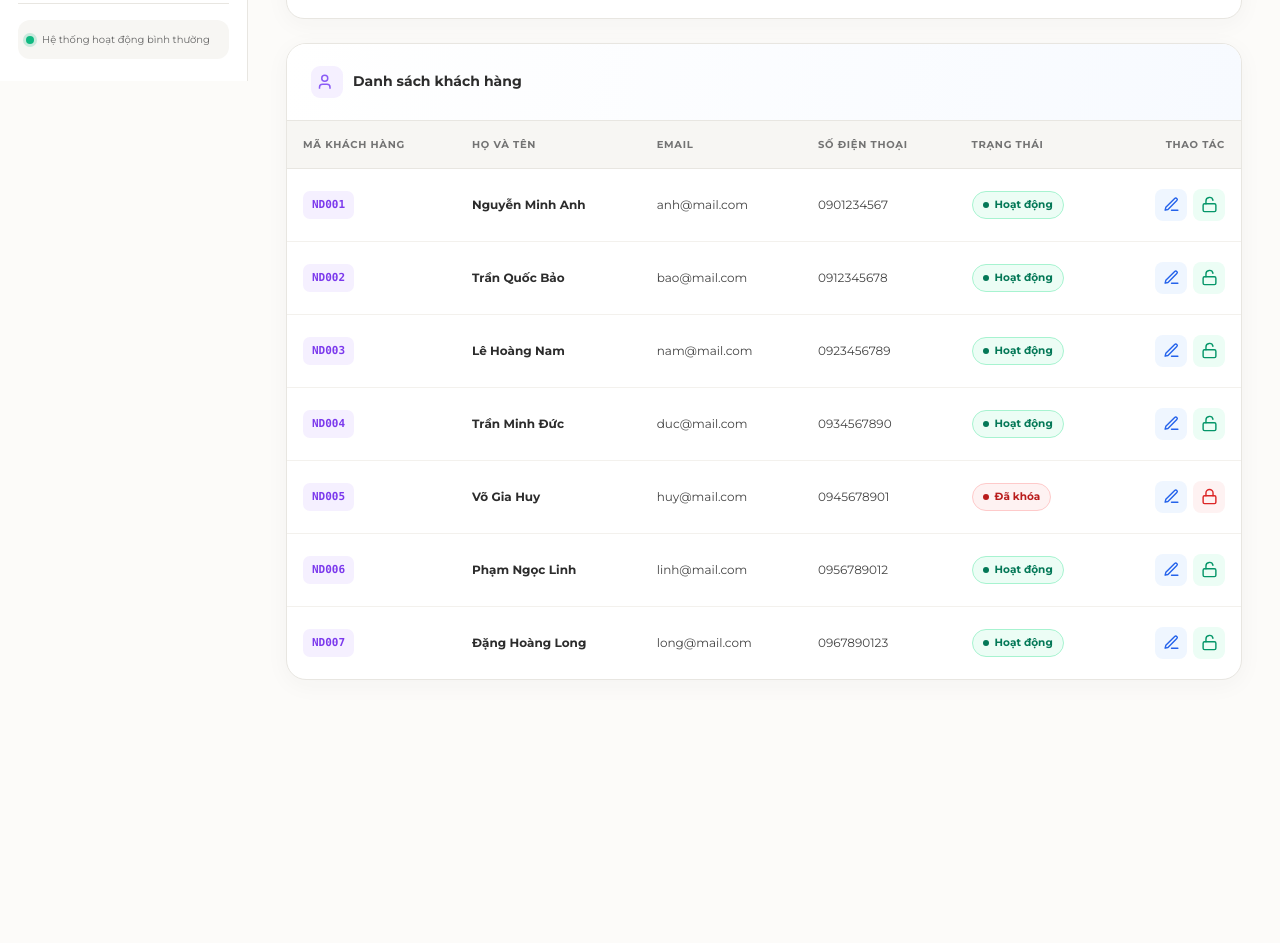
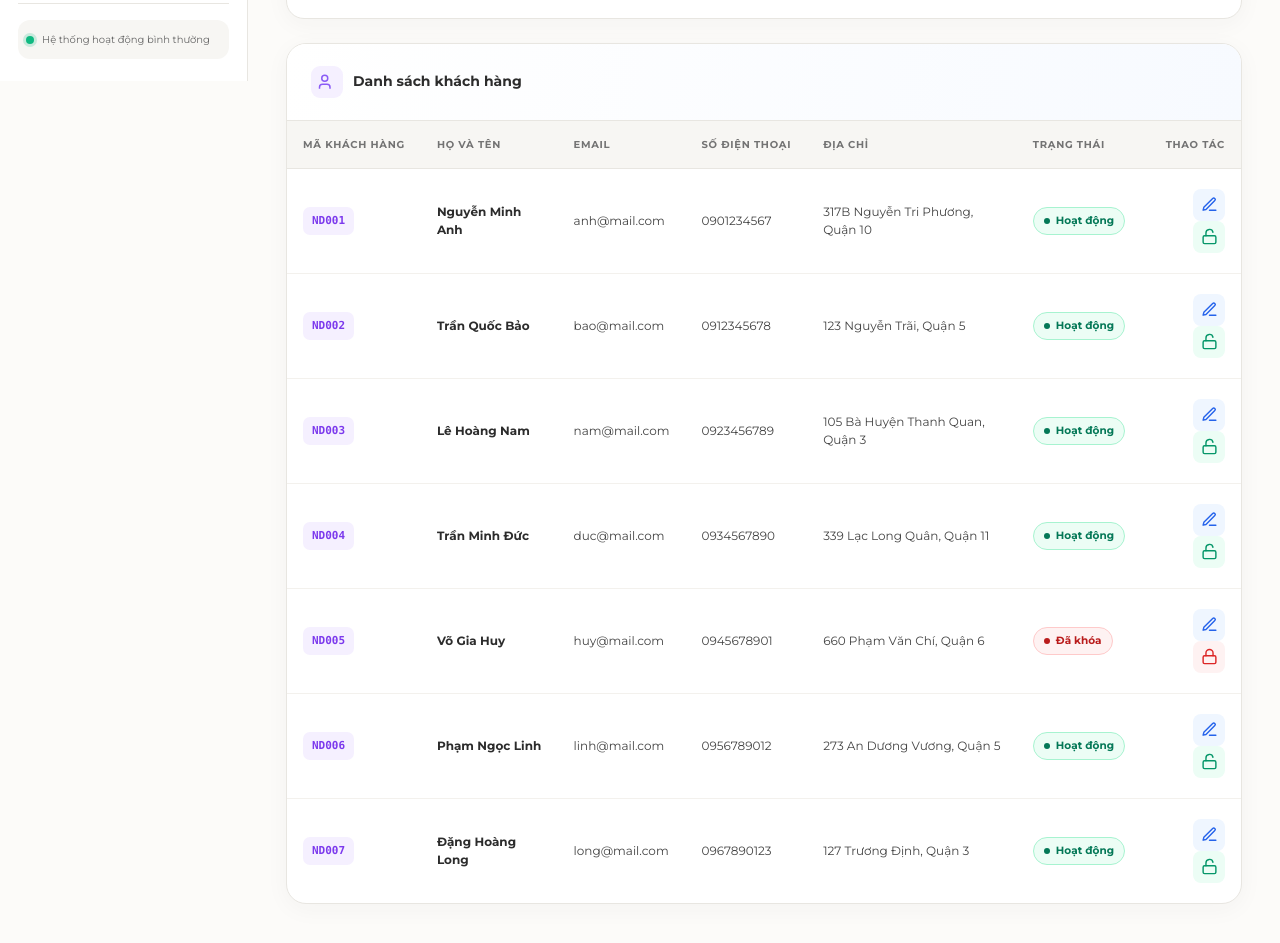
Before and after one commit to trnvnh245/Web_Ban_Hang, a plain HTML site: page Web_Admin_FN/nguoi-dung.html in a window 1280 px wide. Shown: the part 719-1662 px from the top of the page. Before the commit the page ends 1471 px from the top, so only its background shows below. Drawn offline with nearby package versions, Linux system fonts and the light colour scheme.

Commit message:
bo sung dia chi cho khach hang
Added address field to user table and modal forms.

```diff
--- a/Web_Admin_FN/nguoi-dung.html
+++ b/Web_Admin_FN/nguoi-dung.html
@@ -404,18 +404,19 @@
                     <th>Họ và tên</th>
                     <th>Email</th>
                     <th>Số điện thoại</th>
+                    <th>Địa chỉ</th>
                     <th>Trạng thái</th>
                     <th style="text-align: right">Thao tác</th>
                   </tr>
                 </thead>
                 <tbody id="bangNguoiDung">
-                <tr><td><span class="code-badge">ND001</span></td><td><span class="cell-bold">Nguyễn Minh Anh</span></td><td>anh@mail.com</td><td>0901234567</td><td><span class="tag ok">Hoạt động</span></td><td style="text-align:right" class="act"><button class="icon-btn edit" title="Sửa thông tin" data-ma="ND001" data-ten="Nguyễn Minh Anh" data-email="anh@mail.com" data-sdt="0901234567" onclick="moModalSuaUser(this)"><svg viewBox="0 0 24 24"><path d="M12 20h9"/><path d="M16.5 3.5a2.1 2.1 0 0 1 3 3L7 19l-4 1 1-4Z"/></svg></button><button class="icon-btn ok" title="Khóa tài khoản" data-ma="ND001" data-ten="Nguyễn Minh Anh" data-status="hoat_dong" onclick="doiTrangThaiUser(this)"><svg viewBox="0 0 24 24"><rect x="3" y="11" width="18" height="11" rx="2"/><path d="M7 11V7a5 5 0 0 1 9.9-1"/></svg></button></td></tr>
-                <tr><td><span class="code-badge">ND002</span></td><td><span class="cell-bold">Trần Quốc Bảo</span></td><td>bao@mail.com</td><td>0912345678</td><td><span class="tag ok">Hoạt động</span></td><td style="text-align:right" class="act"><button class="icon-btn edit" title="Sửa thông tin" data-ma="ND002" data-ten="Trần Quốc Bảo" data-email="bao@mail.com" data-sdt="0912345678" onclick="moModalSuaUser(this)"><svg viewBox="0 0 24 24"><path d="M12 20h9"/><path d="M16.5 3.5a2.1 2.1 0 0 1 3 3L7 19l-4 1 1-4Z"/></svg></button><button class="icon-btn ok" title="Khóa tài khoản" data-ma="ND002" data-ten="Trần Quốc Bảo" data-status="hoat_dong" onclick="doiTrangThaiUser(this)"><svg viewBox="0 0 24 24"><rect x="3" y="11" width="18" height="11" rx="2"/><path d="M7 11V7a5 5 0 0 1 9.9-1"/></svg></button></td></tr>
-                <tr><td><span class="code-badge">ND003</span></td><td><span class="cell-bold">Lê Hoàng Nam</span></td><td>nam@mail.com</td><td>0923456789</td><td><span class="tag ok">Hoạt động</span></td><td style="text-align:right" class="act"><button class="icon-btn edit" title="Sửa thông tin" data-ma="ND003" data-ten="Lê Hoàng Nam" data-email="nam@mail.com" data-sdt="0923456789" onclick="moModalSuaUser(this)"><svg viewBox="0 0 24 24"><path d="M12 20h9"/><path d="M16.5 3.5a2.1 2.1 0 0 1 3 3L7 19l-4 1 1-4Z"/></svg></button><button class="icon-btn ok" title="Khóa tài khoản" data-ma="ND003" data-ten="Lê Hoàng Nam" data-status="hoat_dong" onclick="doiTrangThaiUser(this)"><svg viewBox="0 0 24 24"><rect x="3" y="11" width="18" height="11" rx="2"/><path d="M7 11V7a5 5 0 0 1 9.9-1"/></svg></button></td></tr>
-                <tr><td><span class="code-badge">ND004</span></td><td><span class="cell-bold">Trần Minh Đức</span></td><td>duc@mail.com</td><td>0934567890</td><td><span class="tag ok">Hoạt động</span></td><td style="text-align:right" class="act"><button class="icon-btn edit" title="Sửa thông tin" data-ma="ND004" data-ten="Trần Minh Đức" data-email="duc@mail.com" data-sdt="0934567890" onclick="moModalSuaUser(this)"><svg viewBox="0 0 24 24"><path d="M12 20h9"/><path d="M16.5 3.5a2.1 2.1 0 0 1 3 3L7 19l-4 1 1-4Z"/></svg></button><button class="icon-btn ok" title="Khóa tài khoản" data-ma="ND004" data-ten="Trần Minh Đức" data-status="hoat_dong" onclick="doiTrangThaiUser(this)"><svg viewBox="0 0 24 24"><rect x="3" y="11" width="18" height="11" rx="2"/><path d="M7 11V7a5 5 0 0 1 9.9-1"/></svg></button></td></tr>
-                <tr><td><span class="code-badge">ND005</span></td><td><span class="cell-bold">Võ Gia Huy</span></td><td>huy@mail.com</td><td>0945678901</td><td><span class="tag lock">Đã khóa</span></td><td style="text-align:right" class="act"><button class="icon-btn edit" title="Sửa thông tin" data-ma="ND005" data-ten="Võ Gia Huy" data-email="huy@mail.com" data-sdt="0945678901" onclick="moModalSuaUser(this)"><svg viewBox="0 0 24 24"><path d="M12 20h9"/><path d="M16.5 3.5a2.1 2.1 0 0 1 3 3L7 19l-4 1 1-4Z"/></svg></button><button class="icon-btn lock" title="Mở khóa tài khoản" data-ma="ND005" data-ten="Võ Gia Huy" data-status="khoa" onclick="doiTrangThaiUser(this)"><svg viewBox="0 0 24 24"><rect x="3" y="11" width="18" height="11" rx="2"/><path d="M7 11V7a5 5 0 0 1 10 0v4"/></svg></button></td></tr>
-                <tr><td><span class="code-badge">ND006</span></td><td><span class="cell-bold">Phạm Ngọc Linh</span></td><td>linh@mail.com</td><td>0956789012</td><td><span class="tag ok">Hoạt động</span></td><td style="text-align:right" class="act"><button class="icon-btn edit" title="Sửa thông tin" data-ma="ND006" data-ten="Phạm Ngọc Linh" data-email="linh@mail.com" data-sdt="0956789012" onclick="moModalSuaUser(this)"><svg viewBox="0 0 24 24"><path d="M12 20h9"/><path d="M16.5 3.5a2.1 2.1 0 0 1 3 3L7 19l-4 1 1-4Z"/></svg></button><button class="icon-btn ok" title="Khóa tài khoản" data-ma="ND006" data-ten="Phạm Ngọc Linh" data-status="hoat_dong" onclick="doiTrangThaiUser(this)"><svg viewBox="0 0 24 24"><rect x="3" y="11" width="18" height="11" rx="2"/><path d="M7 11V7a5 5 0 0 1 9.9-1"/></svg></button></td></tr>
-                <tr><td><span class="code-badge">ND007</span></td><td><span class="cell-bold">Đặng Hoàng Long</span></td><td>long@mail.com</td><td>0967890123</td><td><span class="tag ok">Hoạt động</span></td><td style="text-align:right" class="act"><button class="icon-btn edit" title="Sửa thông tin" data-ma="ND007" data-ten="Đặng Hoàng Long" data-email="long@mail.com" data-sdt="0967890123" onclick="moModalSuaUser(this)"><svg viewBox="0 0 24 24"><path d="M12 20h9"/><path d="M16.5 3.5a2.1 2.1 0 0 1 3 3L7 19l-4 1 1-4Z"/></svg></button><button class="icon-btn ok" title="Khóa tài khoản" data-ma="ND007" data-ten="Đặng Hoàng Long" data-status="hoat_dong" onclick="doiTrangThaiUser(this)"><svg viewBox="0 0 24 24"><rect x="3" y="11" width="18" height="11" rx="2"/><path d="M7 11V7a5 5 0 0 1 9.9-1"/></svg></button></td></tr>
+                <tr><td><span class="code-badge">ND001</span></td><td><span class="cell-bold">Nguyễn Minh Anh</span></td><td>anh@mail.com</td><td>0901234567</td><td>317B Nguyễn Tri Phương, Quận 10</td><td><span class="tag ok">Hoạt động</span></td><td style="text-align:right" class="act"><button class="icon-btn edit" title="Sửa thông tin" data-ma="ND001" data-ten="Nguyễn Minh Anh" data-email="anh@mail.com" data-sdt="0901234567" data-diachi="317B Nguyễn Tri Phương, Quận 10" onclick="moModalSuaUser(this)"><svg viewBox="0 0 24 24"><path d="M12 20h9"/><path d="M16.5 3.5a2.1 2.1 0 0 1 3 3L7 19l-4 1 1-4Z"/></svg></button><button class="icon-btn ok" title="Khóa tài khoản" data-ma="ND001" data-ten="Nguyễn Minh Anh" data-status="hoat_dong" onclick="doiTrangThaiUser(this)"><svg viewBox="0 0 24 24"><rect x="3" y="11" width="18" height="11" rx="2"/><path d="M7 11V7a5 5 0 0 1 9.9-1"/></svg></button></td></tr>
+                <tr><td><span class="code-badge">ND002</span></td><td><span class="cell-bold">Trần Quốc Bảo</span></td><td>bao@mail.com</td><td>0912345678</td><td>123 Nguyễn Trãi, Quận 5</td><td><span class="tag ok">Hoạt động</span></td><td style="text-align:right" class="act"><button class="icon-btn edit" title="Sửa thông tin" data-ma="ND002" data-ten="Trần Quốc Bảo" data-email="bao@mail.com" data-sdt="0912345678" data-diachi="123 Nguyễn Trãi, Quận 5" onclick="moModalSuaUser(this)"><svg viewBox="0 0 24 24"><path d="M12 20h9"/><path d="M16.5 3.5a2.1 2.1 0 0 1 3 3L7 19l-4 1 1-4Z"/></svg></button><button class="icon-btn ok" title="Khóa tài khoản" data-ma="ND002" data-ten="Trần Quốc Bảo" data-status="hoat_dong" onclick="doiTrangThaiUser(this)"><svg viewBox="0 0 24 24"><rect x="3" y="11" width="18" height="11" rx="2"/><path d="M7 11V7a5 5 0 0 1 9.9-1"/></svg></button></td></tr>
+                <tr><td><span class="code-badge">ND003</span></td><td><span class="cell-bold">Lê Hoàng Nam</span></td><td>nam@mail.com</td><td>0923456789</td><td>105 Bà Huyện Thanh Quan, Quận 3</td><td><span class="tag ok">Hoạt động</span></td><td style="text-align:right" class="act"><button class="icon-btn edit" title="Sửa thông tin" data-ma="ND003" data-ten="Lê Hoàng Nam" data-email="nam@mail.com" data-sdt="0923456789" data-diachi="105 Bà Huyện Thanh Quan, Quận 3" onclick="moModalSuaUser(this)"><svg viewBox="0 0 24 24"><path d="M12 20h9"/><path d="M16.5 3.5a2.1 2.1 0 0 1 3 3L7 19l-4 1 1-4Z"/></svg></button><button class="icon-btn ok" title="Khóa tài khoản" data-ma="ND003" data-ten="Lê Hoàng Nam" data-status="hoat_dong" onclick="doiTrangThaiUser(this)"><svg viewBox="0 0 24 24"><rect x="3" y="11" width="18" height="11" rx="2"/><path d="M7 11V7a5 5 0 0 1 9.9-1"/></svg></button></td></tr>
+                <tr><td><span class="code-badge">ND004</span></td><td><span class="cell-bold">Trần Minh Đức</span></td><td>duc@mail.com</td><td>0934567890</td><td>339 Lạc Long Quân, Quận 11</td><td><span class="tag ok">Hoạt động</span></td><td style="text-align:right" class="act"><button class="icon-btn edit" title="Sửa thông tin" data-ma="ND004" data-ten="Trần Minh Đức" data-email="duc@mail.com" data-sdt="0934567890" data-diachi="339 Lạc Long Quân, Quận 11" onclick="moModalSuaUser(this)"><svg viewBox="0 0 24 24"><path d="M12 20h9"/><path d="M16.5 3.5a2.1 2.1 0 0 1 3 3L7 19l-4 1 1-4Z"/></svg></button><button class="icon-btn ok" title="Khóa tài khoản" data-ma="ND004" data-ten="Trần Minh Đức" data-status="hoat_dong" onclick="doiTrangThaiUser(this)"><svg viewBox="0 0 24 24"><rect x="3" y="11" width="18" height="11" rx="2"/><path d="M7 11V7a5 5 0 0 1 9.9-1"/></svg></button></td></tr>
+                <tr><td><span class="code-badge">ND005</span></td><td><span class="cell-bold">Võ Gia Huy</span></td><td>huy@mail.com</td><td>0945678901</td><td>660 Phạm Văn Chí, Quận 6</td><td><span class="tag lock">Đã khóa</span></td><td style="text-align:right" class="act"><button class="icon-btn edit" title="Sửa thông tin" data-ma="ND005" data-ten="Võ Gia Huy" data-email="huy@mail.com" data-sdt="0945678901" data-diachi="660 Phạm Văn Chí, Quận 6" onclick="moModalSuaUser(this)"><svg viewBox="0 0 24 24"><path d="M12 20h9"/><path d="M16.5 3.5a2.1 2.1 0 0 1 3 3L7 19l-4 1 1-4Z"/></svg></button><button class="icon-btn lock" title="Mở khóa tài khoản" data-ma="ND005" data-ten="Võ Gia Huy" data-status="khoa" onclick="doiTrangThaiUser(this)"><svg viewBox="0 0 24 24"><rect x="3" y="11" width="18" height="11" rx="2"/><path d="M7 11V7a5 5 0 0 1 10 0v4"/></svg></button></td></tr>
+                <tr><td><span class="code-badge">ND006</span></td><td><span class="cell-bold">Phạm Ngọc Linh</span></td><td>linh@mail.com</td><td>0956789012</td><td>273 An Dương Vương, Quận 5</td><td><span class="tag ok">Hoạt động</span></td><td style="text-align:right" class="act"><button class="icon-btn edit" title="Sửa thông tin" data-ma="ND006" data-ten="Phạm Ngọc Linh" data-email="linh@mail.com" data-sdt="0956789012" data-diachi="273 An Dương Vương, Quận 5" onclick="moModalSuaUser(this)"><svg viewBox="0 0 24 24"><path d="M12 20h9"/><path d="M16.5 3.5a2.1 2.1 0 0 1 3 3L7 19l-4 1 1-4Z"/></svg></button><button class="icon-btn ok" title="Khóa tài khoản" data-ma="ND006" data-ten="Phạm Ngọc Linh" data-status="hoat_dong" onclick="doiTrangThaiUser(this)"><svg viewBox="0 0 24 24"><rect x="3" y="11" width="18" height="11" rx="2"/><path d="M7 11V7a5 5 0 0 1 9.9-1"/></svg></button></td></tr>
+                <tr><td><span class="code-badge">ND007</span></td><td><span class="cell-bold">Đặng Hoàng Long</span></td><td>long@mail.com</td><td>0967890123</td><td>127 Trương Định, Quận 3</td><td><span class="tag ok">Hoạt động</span></td><td style="text-align:right" class="act"><button class="icon-btn edit" title="Sửa thông tin" data-ma="ND007" data-ten="Đặng Hoàng Long" data-email="long@mail.com" data-sdt="0967890123" data-diachi="127 Trương Định, Quận 3" onclick="moModalSuaUser(this)"><svg viewBox="0 0 24 24"><path d="M12 20h9"/><path d="M16.5 3.5a2.1 2.1 0 0 1 3 3L7 19l-4 1 1-4Z"/></svg></button><button class="icon-btn ok" title="Khóa tài khoản" data-ma="ND007" data-ten="Đặng Hoàng Long" data-status="hoat_dong" onclick="doiTrangThaiUser(this)"><svg viewBox="0 0 24 24"><rect x="3" y="11" width="18" height="11" rx="2"/><path d="M7 11V7a5 5 0 0 1 9.9-1"/></svg></button></td></tr>
               </tbody>
               </table>
             </div>
@@ -435,6 +436,10 @@
         </div>
         <div class="modal-body">
           <div class="form-group">
+            <label>Mã khách hàng</label>
+            <input type="text" value="ND008" readonly />
+          </div>
+          <div class="form-group">
             <label>Họ và tên</label>
             <input type="text" placeholder="Ví dụ: Nguyễn Văn A" />
           </div>
@@ -445,6 +450,10 @@
           <div class="form-group">
             <label>Số điện thoại</label>
             <input type="tel" placeholder="Ví dụ: 0912345678" />
+          </div>
+          <div class="form-group">
+            <label>Địa chỉ</label>
+            <input type="text" placeholder="Ví dụ: 273 An Dương Vương, Quận 5" />
           </div>
           <div class="form-group">
             <label>Mật khẩu khởi tạo</label>
@@ -474,7 +483,7 @@
         <div class="modal-body">
           <div class="form-group">
             <label>Mã khách hàng</label>
-            <input type="text" id="editMaND" />
+            <input type="text" id="editMaND" readonly />
           </div>
           <div class="form-group">
             <label>Họ và tên</label>
@@ -487,6 +496,10 @@
           <div class="form-group">
             <label>Số điện thoại</label>
             <input type="tel" id="editSdtND" />
+          </div>
+          <div class="form-group">
+            <label>Địa chỉ</label>
+            <input type="text" id="editDiaChiND" />
           </div>
           <div class="form-group">
             <label>Mật khẩu mới (để trống nếu không đổi)</label>
@@ -519,6 +532,7 @@
         document.getElementById("editTenND").value = d.ten;
         document.getElementById("editEmailND").value = d.email;
         document.getElementById("editSdtND").value = d.sdt;
+        document.getElementById("editDiaChiND").value = d.diachi || "";
         document.getElementById("editMatKhauND").value = "";
         openModal("modal-edit-user");
       }
```
